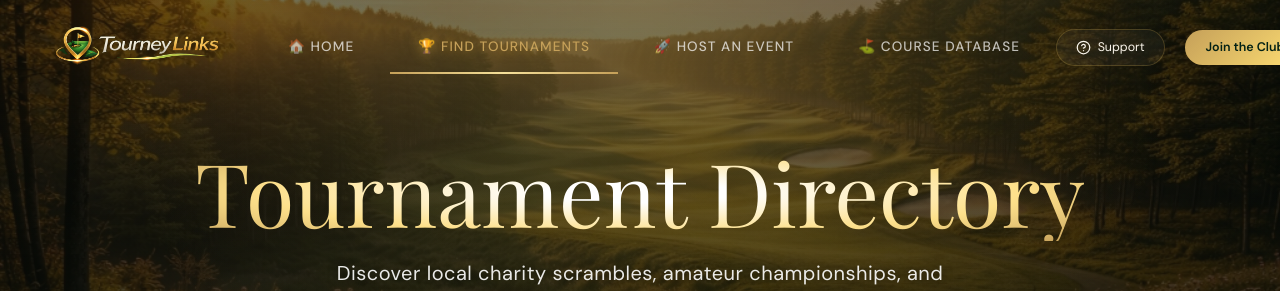
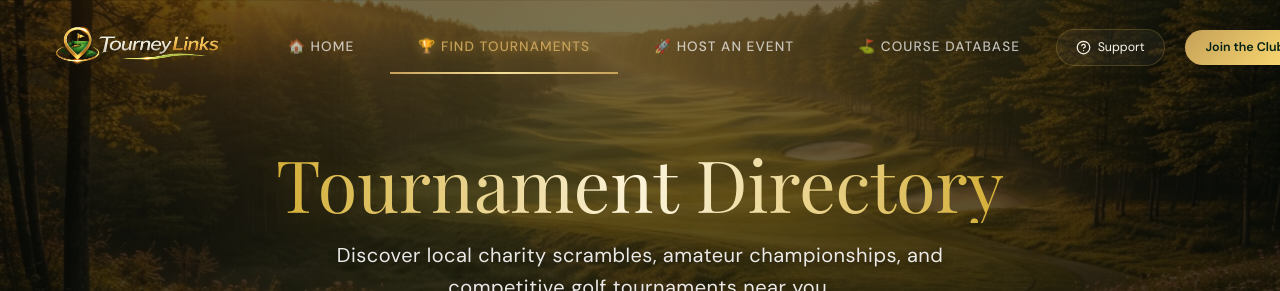
Before and after one commit to mattisaman/tourneylinks, a Next.js app in the folder tourneylinks-web/: page /tournaments in a window 1280 px wide. Shown: the top 291 px of the page. Built offline with nearby package versions, Linux system fonts and the light colour scheme; no server answers; the database is empty.

Commit message:
fix(builder): integrate donation configuration into persistence lifecycle and refine currency typography

```diff
--- a/tourneylinks-web/src/app/api/admin/tournaments/[id]/route.ts
+++ b/tourneylinks-web/src/app/api/admin/tournaments/[id]/route.ts
@@ -63,6 +63,8 @@ export async function PATCH(req: NextRequest, { params }: { params: Promise<{ id
     if (payload.tilePositionData !== undefined) updateData.tilePositionData = payload.tilePositionData;
     if (payload.coHostEmails !== undefined) updateData.coHostEmails = payload.coHostEmails;
     if (payload.sponsors !== undefined) updateData.sponsors = payload.sponsors;
+    if (payload.acceptsDonations !== undefined) updateData.acceptsDonations = payload.acceptsDonations;
+    if (payload.donationsConfig !== undefined) updateData.donationsConfig = payload.donationsConfig;
     if (payload.themeColor !== undefined) updateData.themeColor = payload.themeColor;
     if (payload.secondaryThemeColor !== undefined) updateData.secondaryThemeColor = payload.secondaryThemeColor;
 
--- a/tourneylinks-web/src/app/api/admin/tournaments/route.ts
+++ b/tourneylinks-web/src/app/api/admin/tournaments/route.ts
@@ -43,6 +43,8 @@ export async function POST(req: NextRequest) {
        tileImage: payload.tileImage || null,
        tilePositionData: payload.tilePositionData || null,
        coHostEmails: payload.coHostEmails || null,
+       acceptsDonations: payload.acceptsDonations || false,
+       donationsConfig: payload.donationsConfig || null,
        themeColor: payload.themeColor || '#1A2E1A',
        secondaryThemeColor: payload.secondaryThemeColor || '#C9A84C'
     }).returning();
--- a/tourneylinks-web/src/app/globals.css
+++ b/tourneylinks-web/src/app/globals.css
@@ -57,16 +57,6 @@
   animation: gold-shine 6s cubic-bezier(0.4, 0, 0.2, 1) infinite;
 }
 
-.metallic-text-radial {
-  background: radial-gradient(ellipse at center, #FFFFFF 15%, #FDE08B 60%, #C5A059 100%);
-  -webkit-background-clip: text;
-  background-clip: text;
-  color: transparent;
-  display: inline-block;
-  padding: 0.15em;
-  margin: -0.15em;
-}
-
 .metallic-text {
   background: var(--gold-foil-light);
   -webkit-background-clip: text;
--- a/tourneylinks-web/src/app/host/page.tsx
+++ b/tourneylinks-web/src/app/host/page.tsx
@@ -183,6 +183,17 @@ export default function HostLiveCampaignBuilder() {
                    try {
                      const parsed = typeof data.sponsors === 'string' ? JSON.parse(data.sponsors) : data.sponsors;
                      if (Array.isArray(parsed) && parsed.length > 0) setSponsors(parsed);
+                   } catch(e) {}
+                }
+                if (data.acceptsDonations !== undefined) setDonationsEnabled(data.acceptsDonations);
+                if (data.donationsConfig) {
+                   try {
+                     const parsed = typeof data.donationsConfig === 'string' ? JSON.parse(data.donationsConfig) : data.donationsConfig;
+                     if (parsed.allowCustomDonation !== undefined) setAllowCustomDonation(parsed.allowCustomDonation);
+                     if (parsed.minCustomDonation !== undefined) setMinCustomDonation(parsed.minCustomDonation);
+                     if (parsed.donationThankYouEmail !== undefined) setDonationThankYouEmail(parsed.donationThankYouEmail);
+                     if (parsed.charityTaxIdDonationInfo !== undefined) setCharityTaxIdDonationInfo(parsed.charityTaxIdDonationInfo);
+                     if (parsed.donorTiers) setDonorTiers(parsed.donorTiers);
                    } catch(e) {}
                 }
 
@@ -275,7 +286,9 @@ export default function HostLiveCampaignBuilder() {
            tileImage: tileImage || null,
            tilePositionData: JSON.stringify({ x: tilePositionX, y: tilePosition, zoom: tileZoom }),
            coHostEmails: JSON.stringify(coHostEmails),
-           sponsors: JSON.stringify(sponsors)
+           sponsors: JSON.stringify(sponsors),
+           acceptsDonations: donationsEnabled,
+           donationsConfig: JSON.stringify({ allowCustomDonation, minCustomDonation, donationThankYouEmail, charityTaxIdDonationInfo, donorTiers })
         };
         const res = await fetch('/api/admin/tournaments', {
             method: 'POST',
@@ -308,7 +321,9 @@ export default function HostLiveCampaignBuilder() {
            tileImage: tileImage || null,
            tilePositionData: JSON.stringify({ x: tilePositionX, y: tilePosition, zoom: tileZoom }),
            coHostEmails: JSON.stringify(coHostEmails),
-           sponsors: JSON.stringify(sponsors)
+           sponsors: JSON.stringify(sponsors),
+           acceptsDonations: donationsEnabled,
+           donationsConfig: JSON.stringify({ allowCustomDonation, minCustomDonation, donationThankYouEmail, charityTaxIdDonationInfo, donorTiers })
         };
 
         const autoSave = async () => {
@@ -1168,7 +1183,7 @@ export default function HostLiveCampaignBuilder() {
                                  <div style={{ fontWeight: 700, color: 'var(--forest)', fontSize: '0.95rem' }}>{d.tier}</div>
                               </div>
                               <div style={{ display: 'flex', alignItems: 'center', gap: '1rem' }}>
-                                 <div style={{ fontSize: '1.1rem', fontWeight: 800, color: 'var(--grass)' }}>${d.price}</div>
+                                 <div style={{ fontSize: '1.1rem', fontWeight: 800, color: 'var(--grass)' }}>${d.price.toLocaleString()}</div>
                                  <div style={{ display: 'flex', gap: '0.5rem' }}>
                                     <button onClick={() => {
                                        setEditingDonorIdx(i);
@@ -1390,7 +1405,7 @@ export default function HostLiveCampaignBuilder() {
                           <div style={{ fontWeight: 700, color: 'var(--forest)', fontSize: '0.95rem' }}>{s.tier} <span style={{ fontSize: '0.7rem', color: 'var(--mist)', fontWeight: 400, marginLeft: '0.5rem' }}>({s.spots} {s.spots === 1 ? 'spot' : 'spots'})</span></div>
                        </div>
                        <div style={{ display: 'flex', alignItems: 'center', gap: '1rem' }}>
-                          <div style={{ fontSize: '1.1rem', fontWeight: 800, color: 'var(--grass)' }}>${s.price}</div>
+                          <div style={{ fontSize: '1.1rem', fontWeight: 800, color: 'var(--grass)' }}>${s.price.toLocaleString()}</div>
                           <div style={{ display: 'flex', gap: '0.5rem' }}>
                              <button onClick={() => {
                                 setEditingSponsorIdx(i);
--- a/tourneylinks-web/src/components/ui/TournamentDirectory.tsx
+++ b/tourneylinks-web/src/components/ui/TournamentDirectory.tsx
@@ -205,12 +205,14 @@ export default function TournamentDirectory({ initialTournaments }: { initialTou
             zIndex: 10
         }}>
            <div style={{ maxWidth: '1000px', margin: '0 auto' }}>
-              <h1 className="metallic-text-radial" style={{
-                fontSize: 'clamp(3rem, 7vw, 5.5rem)',
-                fontFamily: 'var(--font-serif), serif',
-                margin: '0 0 1rem 0',
-                padding: 0,
-                fontWeight: 400,
+              <h1 style={{
+                fontFamily: "'Playfair Display', serif",
+                fontSize: '4.5rem',
+                marginBottom: '1rem',
+                background: 'linear-gradient(to right, #d4af37, #fff9e6, #d4af37)',
+                WebkitBackgroundClip: 'text',
+                WebkitTextFillColor: 'transparent',
+                textShadow: '0 4px 30px rgba(212,175,55,0.3)',
                 lineHeight: 1.1
               }}>
                 Tournament Directory
```
